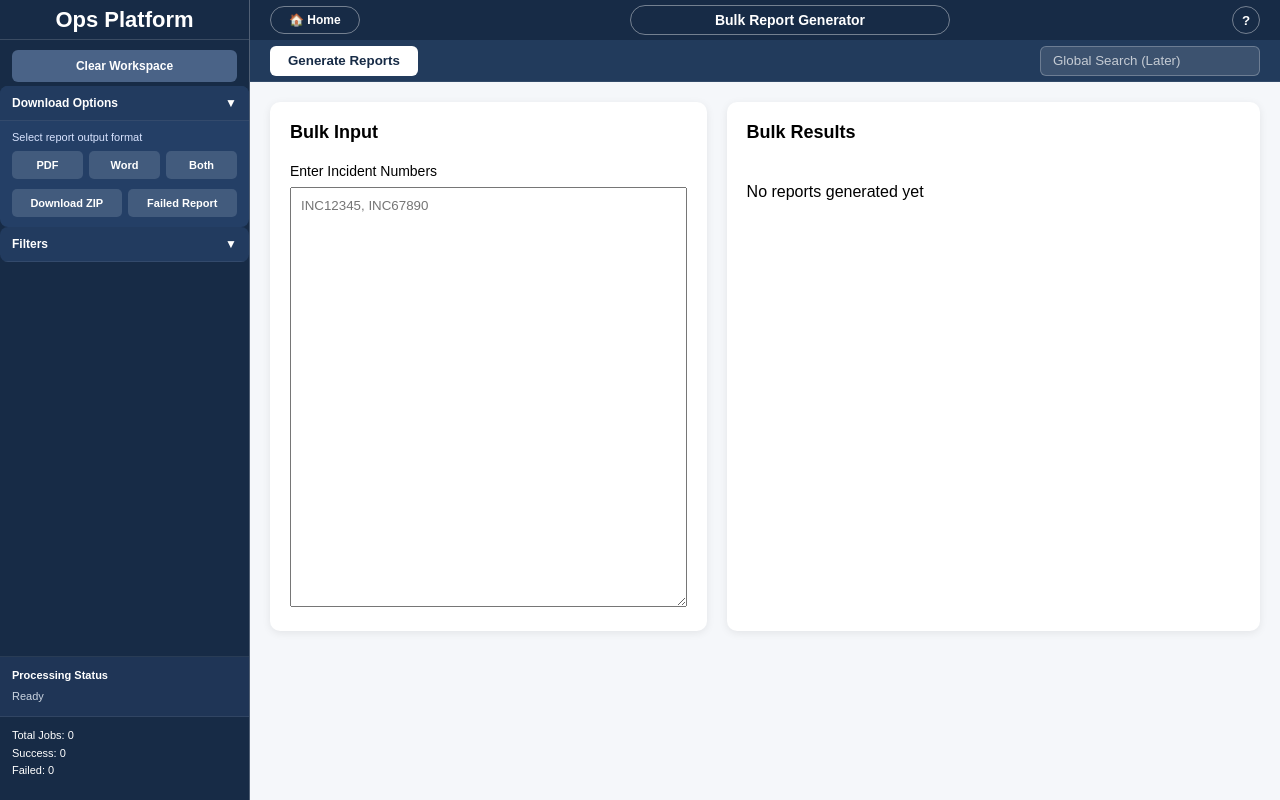
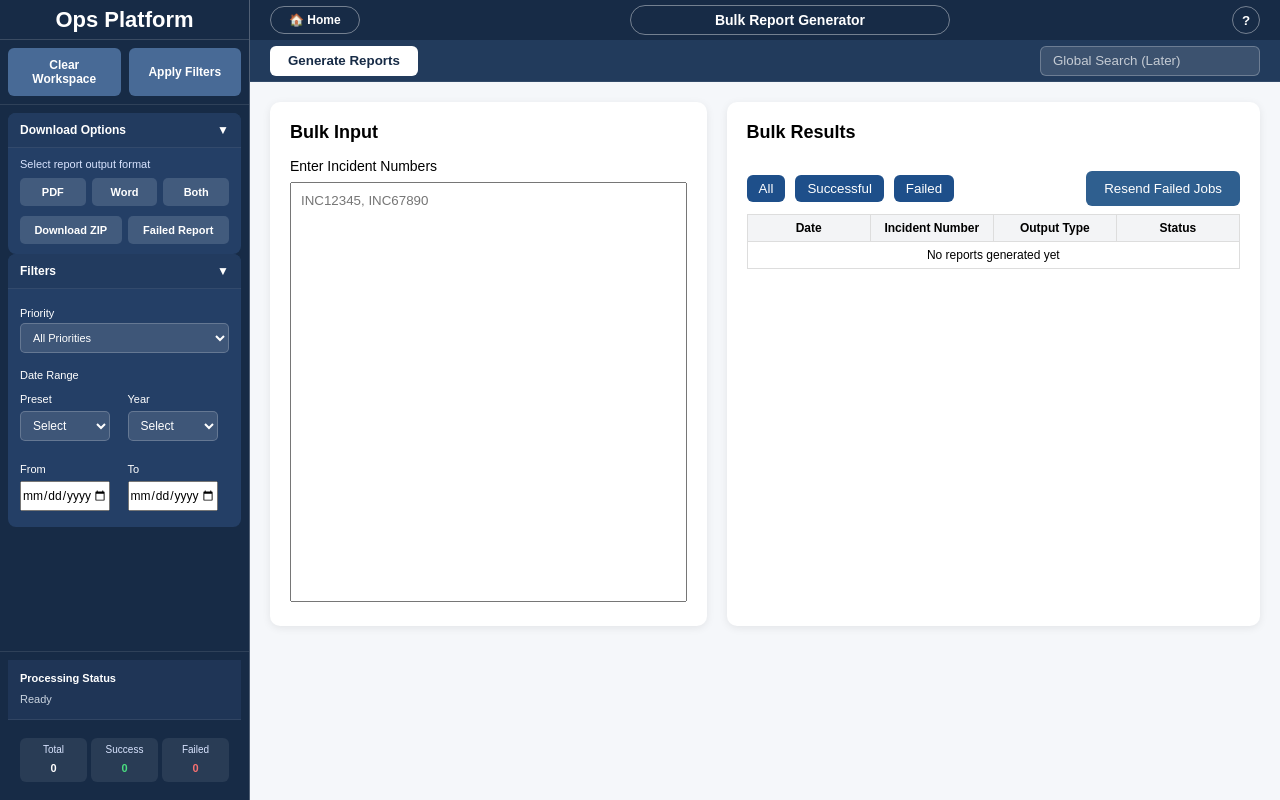
Before and after one commit to keshavmurthyhg/report-app, a Flask app: page /bulk in a window 1280 px wide. Run offline with Flask 3, Linux system fonts and the light colour scheme.

Commit message:
Final Bulk generator module

```diff
--- a/modules/report/report_service.py
+++ b/modules/report/report_service.py
@@ -9,6 +9,10 @@ from modules.report.doc_generator import (
 from modules.common.utils.formatters import (
     format_description
 )
+
+
+from modules.common.logger import setup_logger
+logger = setup_logger("rca")
 
 
 def load_incident_data(incident_number):
--- a/static/css/bulk.css
+++ b/static/css/bulk.css
@@ -1,135 +1,92 @@
+/* =========================================================
+   BULK PAGE MAIN LAYOUT
+   Purpose:
+   Controls left/right card layout in main content area
+========================================================= */
+
 .bulk-main-layout {
     display: flex;
     gap: 20px;
 }
 
+/* Left card */
 .bulk-input-card {
     width: 45%;
 }
 
+/* Right card */
 .bulk-results-card {
     width: 55%;
     min-height: 500px;
 }
 
+
+/* =========================================================
+   BULK INPUT SECTION
+   Purpose:
+   Keeps textarea aligned properly
+========================================================= */
+
+.bulk-input-card h3,
+.bulk-results-card h3 {
+    margin-bottom: 8px;
+    padding: 0;
+}
+
+.bulk-input-card label {
+    display: block;
+    margin-bottom: 8px;
+}
+
 .bulk-input-card textarea {
     width: 100%;
     min-height: 420px;
+    resize: none;
 }
+
+
+/* =========================================================
+   RESULTS SECTION
+   Purpose:
+   Fixes table alignment issue
+   Ensures results start at same level as textarea
+========================================================= */
 
 .results-section {
     display: flex;
     flex-direction: column;
     height: 100%;
+    padding-top: 0;
+    margin-top: 0;
 }
 
 .results-content {
     flex: 1;
-    margin-top: 20px;
+    padding-top: 0;
+    margin-top: 0;
 }
 
-.results-footer {
-    display: none;
-}
 
-.resend-btn {
-    background: #d97706;
-    color: white;
-    padding: 8px 14px;
-    border: none;
-    border-radius: 6px;
-}
+/* =========================================================
+   RESULTS TOOLBAR
+   Purpose:
+   Align filter buttons + resend button
+========================================================= */
 
-/* Filters */
-.filter-row {
+.results-toolbar {
     display: flex;
-    gap: 10px;
-    margin-bottom: 12px;
-}
-
-.filter-half {
-    flex: 1;
-}
-
-.filter-half select,
-.filter-half input {
-    width: 100%;
-}
-
-/* Sidebar */
-.compact-sidebar {
-    height: 100vh;
-}
-
-.compact-sidebar .sidebar-content {
-    height: 100%;
-    display: flex;
-    flex-direction: column;
-}
-
-.compact-sidebar .sidebar-top-section {
-    flex: 2;
-}
-
-.compact-sidebar .sidebar-bottom-section {
-    margin-top: 10px;
-    padding-bottom: 10px;
-}
-
-/* Responsive */
-@media (max-width: 1100px) {
-    .bulk-main-layout {
-        flex-direction: column;
-    }
-
-    .bulk-input-card,
-    .bulk-results-card {
-        width: 100%;
-    }
-}
-
-.results-table {
-    width: 100%;
-    border-collapse: collapse;
-    margin-top: 15px;
-    table-layout: fixed;
-}
-
-.results-table th,
-.results-table td {
-    border: 1px solid #ddd;
-    padding: 10px;
-    text-align: center;
-    word-wrap: break-word;
-}
-
-.results-table th {
-    background: #f3f4f6;
+    justify-content: space-between;
+    align-items: center;
+    margin-top: 0;
+    margin-bottom: 8px;
+    flex-wrap: wrap;
+    gap: 6px;
 }
 
 .table-filter-bar {
     display: flex;
     gap: 10px;
     flex-wrap: wrap;
-}
-
-.results-toolbar {
-    display: flex;
-    justify-content: space-between;
-    align-items: center;
-    margin-bottom: 15px;
-    flex-wrap: wrap;
-    gap: 10px;
-}
-
-.status-success {
-    color: green;
-    font-weight: 600;
-}
-
-.status-failed {
-    color: red;
-    font-weight: 600;
 }
 
 .table-filter-bar button {
@@ -151,17 +108,140 @@
     white-space: nowrap;
 }
 
-/* Reduce bottom spacing after KPI */
-.bulk-kpi-section,
-.kpi-section,
-.sidebar-kpi {
-    margin-bottom: 8px;
-    padding-bottom: 8px;
+
+/* =========================================================
+   RESULTS TABLE
+   Purpose:
+   Keeps table compact and readable
+========================================================= */
+
+.results-table {
+    width: 100%;
+    border-collapse: collapse;
+    table-layout: fixed;
+    margin-top: 0;
 }
 
-/* If sidebar container is adding extra space */
+.results-table th,
+.results-table td {
+    border: 1px solid #ddd;
+    padding: 6px;
+    text-align: center;
+    word-wrap: break-word;
+    font-size: 12px;
+    font-family: Arial, sans-serif;
+}
+
+.results-table th {
+    background: #f3f4f6;
+    font-size: 12px;
+    font-weight: 600;
+}
+
+
+/* =========================================================
+   STATUS COLORS
+   Purpose:
+   Show success/failure clearly
+========================================================= */
+
+.status-success {
+    color: green;
+    font-weight: 600;
+}
+
+.status-failed {
+    color: red;
+    font-weight: 600;
+}
+
+
+/* =========================================================
+   FILTER ROWS
+   Purpose:
+   Keeps preset/year/from/to compact
+========================================================= */
+
+.filter-row {
+    display: flex;
+    gap: 6px;
+    margin-bottom: 6px;
+    align-items: flex-start;
+}
+
+.filter-half {
+    flex: 1;
+    display: flex;
+    flex-direction: column;
+    gap: 2px;
+}
+
+.filter-half select,
+.filter-half input {
+    width: 100%;
+    max-width: 90px;
+    height: 30px;
+    font-size: 12px;
+}
+
+
+/* =========================================================
+   BULK SIDEBAR LAYOUT
+   Purpose:
+   Fixed top buttons
+   Scrollable middle
+   Fixed KPI bottom
+========================================================= */
+
 .bulk-sidebar {
+    display: flex;
+    flex-direction: column;
+    height: 100vh;
+    overflow: hidden;
+}
+
+
+/* =========================================================
+   TOP FIXED BUTTONS
+   Purpose:
+   Clear + Apply always visible
+========================================================= */
+
+.bulk-sidebar-fixed-top {
+    flex-shrink: 0;
+    padding: 8px;
+    border-bottom: 1px solid rgba(255,255,255,0.1);
+}
+
+.top-action-row {
+    display: flex;
     gap: 8px;
+}
+
+.sidebar-btn {
+    flex: 1;
+    background: #486a96;
+    color: white;
+    border: none;
+    padding: 10px;
+    border-radius: 6px;
+    cursor: pointer;
+    font-size: 12px;
+    font-weight: 600;
+    font-family: Arial, sans-serif;
+}
+
+
+/* =========================================================
+   SCROLLABLE MIDDLE SECTION
+   Purpose:
+   Only filters/download scroll
+========================================================= */
+
+.bulk-sidebar-scrollable {
+    flex: 1;
+    overflow-y: auto;
+    padding: 8px;
 }
 
 .download-label {
@@ -170,3 +250,88 @@
     color: #d9e4ff;
     margin-bottom: 8px;
 }
+
+
+/* =========================================================
+   BOTTOM FIXED STATUS
+   Purpose:
+   Processing status + KPI fixed
+========================================================= */
+
+.sidebar-bottom-section {
+    flex-shrink: 0;
+    padding: 8px;
+    border-top: 1px solid rgba(255,255,255,0.1);
+}
+
+
+/* =========================================================
+   KPI ROW
+   Purpose:
+   Single row KPI layout
+========================================================= */
+
+.compact-kpi-row {
+    display: flex;
+    justify-content: space-between;
+    align-items: center;
+    gap: 4px;
+    margin-top: 8px;
+}
+
+.kpi-item {
+    flex: 1;
+    background: rgba(255,255,255,0.08);
+    border-radius: 6px;
+    padding: 4px;
+    text-align: center;
+}
+
+.kpi-label {
+    display: block;
+    font-size: 10px;
+    color: #d9e4ff;
+    margin-bottom: 2px;
+}
+
+.kpi-value {
+    display: block;
+    font-size: 11px;
+    font-weight: 700;
+    color: white;
+}
+
+.success-kpi .kpi-value {
+    color: #4ade80;
+}
+
+.failed-kpi .kpi-value {
+    color: #f87171;
+}
+
+
+/* =========================================================
+   REMOVE UNUSED OLD FOOTER
+========================================================= */
+
+.results-footer {
+    display: none;
+}
+
+
+/* =========================================================
+   RESPONSIVE
+   Purpose:
+   Stack cards on smaller screens
+========================================================= */
+
+@media (max-width: 1100px) {
+    .bulk-main-layout {
+        flex-direction: column;
+    }
+
+    .bulk-input-card,
+    .bulk-results-card {
+        width: 100%;
+    }
+}
--- a/static/js/bulk.js
+++ b/static/js/bulk.js
@@ -1,6 +1,21 @@
 /* -------------------------
    PROGRESS FUNCTIONS
 ------------------------- */
+function formatBulkDate(dateValue) {
+    const date = new Date(dateValue);
+
+    const months = [
+        "Jan", "Feb", "Mar", "Apr",
+        "May", "Jun", "Jul", "Aug",
+        "Sep", "Oct", "Nov", "Dec"
+    ];
+
+    const day = String(date.getDate()).padStart(2, "0");
+    const month = months[date.getMonth()];
+    const year = date.getFullYear();
+
+    return `${day}-${month}-${year}`;
+}
 
 function showProgress(message) {
     document.getElementById("progressWrapper")
@@ -33,6 +48,12 @@ function completeProgress(message) {
 
     document.getElementById("statusMessage")
         .innerText = message;
+
+    // Hide progress bar after completion
+    setTimeout(() => {
+        document.getElementById("progressWrapper")
+            .classList.add("hidden");
+    }, 1200);
 }
 
 
@@ -88,7 +109,7 @@ function generateBulkReports() {
 
                     rows += `
                         <tr data-status="${status.toLowerCase()}">
-                            <td>${new Date().toLocaleDateString()}</td>
+                            <td>${formatBulkDate(new Date())}</td>
                             <td>${incident}</td>
                             <td>${outputType.toUpperCase()}</td>
                             <td class="${
@@ -102,49 +123,7 @@ function generateBulkReports() {
                     `;
                 });
 
-                document.getElementById(
-                    "bulkResultsContainer"
-                ).innerHTML = `
-                    <div class="results-toolbar">
-
-                        <div class="table-filter-bar">
-                            <button onclick="filterResults('all')">
-                                All
-                            </button>
-
-                            <button onclick="filterResults('successful')">
-                                Successful
-                            </button>
-
-                            <button onclick="filterResults('failed')">
-                                Failed
-                            </button>
-                        </div>
-
-                        <button class="resend-btn"
-                                onclick="resendFailedJobs()">
-                            Resend Failed Jobs
-                        </button>
-
-                    </div>
-
-                    <table class="results-table"
-                        id="bulkResultsTable">
-
-                        <thead>
-                            <tr>
-                                <th>Date</th>
-                                <th>Incident Number</th>
-                                <th>Output Type</th>
-                                <th>Status</th>
-                            </tr>
-                        </thead>
-
-                        <tbody>
-                            ${rows}
-                        </tbody>
-                    </table>
-                `;
+                document.getElementById("bulkResultsBody").innerHTML = rows;
 
                 document.getElementById("totalJobs").innerText =
                     incidentList.length;
@@ -175,7 +154,7 @@ function filterResults(type) {
         if (type === "all") {
             row.style.display = "";
         }
-        else if (type === "success") {
+        else if (type === "successful") {
             row.style.display =
                 status.includes("successful")
                 ? ""
@@ -393,14 +372,64 @@ function setBulkOutputType(type) {
 ------------------------- */
 
 function clearBulkWorkspace() {
+
+    /* -------------------------
+       Clear incident textarea
+    ------------------------- */
     document.getElementById("bulk_incidents").value = "";
-    document.getElementById("bulkResultsContainer").innerHTML =
-        "No reports generated yet";
 
+    /* -------------------------
+       Clear results table
+    ------------------------- */
+    document.getElementById("bulkResultsBody").innerHTML = `
+        <tr>
+            <td colspan="4">
+                No reports generated yet
+            </td>
+        </tr>
+    `;
+
+    /* -------------------------
+       Reset output type
+    ------------------------- */
+    document.getElementById("bulk_output_type").value = "both";
+
+    /* -------------------------
+       Reset priority filter
+    ------------------------- */
+    document.getElementById("bulk_priority_filter").value = "";
+
+    /* -------------------------
+       Reset preset filter
+    ------------------------- */
+    document.getElementById("bulk_preset_date_filter").value = "";
+
+    /* -------------------------
+       Reset year filter
+    ------------------------- */
+    document.getElementById("bulk_year_filter").value = "";
+
+    /* -------------------------
+       Reset custom date filters
+    ------------------------- */
+    document.getElementById("bulk_from_date").value = "";
+    document.getElementById("bulk_to_date").value = "";
+
+    /* -------------------------
+       Clear stored incidents
+    ------------------------- */
+    window.filteredIncidents = [];
+
+    /* -------------------------
+       Reset KPI
+    ------------------------- */
     document.getElementById("totalJobs").innerText = 0;
     document.getElementById("successJobs").innerText = 0;
     document.getElementById("failedJobs").innerText = 0;
 
+    /* -------------------------
+       Reset progress/status
+    ------------------------- */
     document.getElementById("statusMessage").innerText = "Ready";
 
     document.getElementById("progressWrapper")
--- a/templates/bulk.html
+++ b/templates/bulk.html
@@ -6,16 +6,24 @@
 {% endblock %}
 
 {% block sidebar %}
-<div class="sidebar-content">
+<div class="sidebar-content bulk-sidebar">
 
-    <!-- TOP -->
-    <div class="sidebar-top-section">
-
-        <div class="sidebar-top-actions">
-            <button class="clear-btn" onclick="clearBulkWorkspace()">
+    <!-- FIXED TOP ACTIONS -->
+    <div class="bulk-sidebar-fixed-top">
+        <div class="top-action-row">
+            <button onclick="clearBulkWorkspace()" class="sidebar-btn">
                 Clear Workspace
             </button>
+
+            <button onclick="applyBulkFilters()" class="sidebar-btn">
+                Apply Filters
+            </button>
         </div>
+    </div>
+
+
+    <!-- ONLY THIS PART SCROLLS -->
+    <div class="bulk-sidebar-scrollable">
 
         <!-- Download -->
         <div class="sidebar-accordion active">
@@ -47,7 +55,7 @@
 
 
         <!-- Filters -->
-        <div class="sidebar-accordion">
+        <div class="sidebar-accordion active">
             <div class="accordion-header"
                  onclick="toggleSidebarSection(this)">
                 <span>Filters</span>
@@ -68,7 +76,6 @@
                 <label>Date Range</label>
 
                 <div class="filter-row">
-
                     <div class="filter-half">
                         <label>Preset</label>
                         <select id="bulk_preset_date_filter">
@@ -94,7 +101,6 @@
                             <option>2026</option>
                         </select>
                     </div>
-
                 </div>
 
                 <div class="filter-row">
@@ -109,41 +115,53 @@
                     </div>
                 </div>
 
-                <button onclick="applyBulkFilters()">
-                    Apply Filters
-                </button>
-
             </div>
         </div>
 
     </div>
 
 
-    <!-- BOTTOM -->
+    <!-- FIXED KPI -->
     <div class="sidebar-bottom-section">
 
         <div class="status-panel">
             <h4>Processing Status</h4>
 
-            <div class="progress-wrapper hidden" id="progressWrapper">
+            <div class="progress-wrapper hidden"
+                 id="progressWrapper">
+
                 <div class="progress-bar">
-                    <div class="progress-fill" id="progressFill"></div>
+                    <div class="progress-fill"
+                         id="progressFill"></div>
                 </div>
 
-                <div class="progress-text" id="progressText">
+                <div class="progress-text"
+                     id="progressText">
                     Starting...
                 </div>
             </div>
 
-            <div class="status-message" id="statusMessage">
+            <div class="status-message"
+                 id="statusMessage">
                 Ready
             </div>
         </div>
 
-        <div class="sidebar-footer">
-            <p>Total Jobs: <span id="totalJobs">0</span></p>
-            <p>Success: <span id="successJobs">0</span></p>
-            <p>Failed: <span id="failedJobs">0</span></p>
+        <div class="sidebar-footer compact-kpi-row">
+            <div class="kpi-item">
+                <span class="kpi-label">Total</span>
+                <span class="kpi-value" id="totalJobs">0</span>
+            </div>
+
+            <div class="kpi-item success-kpi">
+                <span class="kpi-label">Success</span>
+                <span class="kpi-value" id="successJobs">0</span>
+            </div>
+
+            <div class="kpi-item failed-kpi">
+                <span class="kpi-label">Failed</span>
+                <span class="kpi-value" id="failedJobs">0</span>
+            </div>
         </div>
 
     </div>
@@ -218,7 +236,41 @@
                 <h3>Bulk Results</h3>
 
                 <div id="bulkResultsContainer" class="results-content">
-                    No reports generated yet
+
+                    <div class="results-toolbar">
+
+                        <div class="table-filter-bar">
+                            <button onclick="filterResults('all')">All</button>
+                            <button onclick="filterResults('successful')">Successful</button>
+                            <button onclick="filterResults('failed')">Failed</button>
+                        </div>
+
+                        <button class="resend-btn"
+                                onclick="resendFailedJobs()">
+                            Resend Failed Jobs
+                        </button>
+
+                    </div>
+
+                    <table class="results-table" id="bulkResultsTable">
+                        <thead>
+                            <tr>
+                                <th>Date</th>
+                                <th>Incident Number</th>
+                                <th>Output Type</th>
+                                <th>Status</th>
+                            </tr>
+                        </thead>
+
+                        <tbody id="bulkResultsBody">
+                            <tr>
+                                <td colspan="4">
+                                    No reports generated yet
+                                </td>
+                            </tr>
+                        </tbody>
+                    </table>
+
                 </div>
 
             </div>
```
Also changed, not shown: modules/bulk/bulk_service.py (+38 -9 lines), modules/common/logger.py (added, +27 -0 lines).
